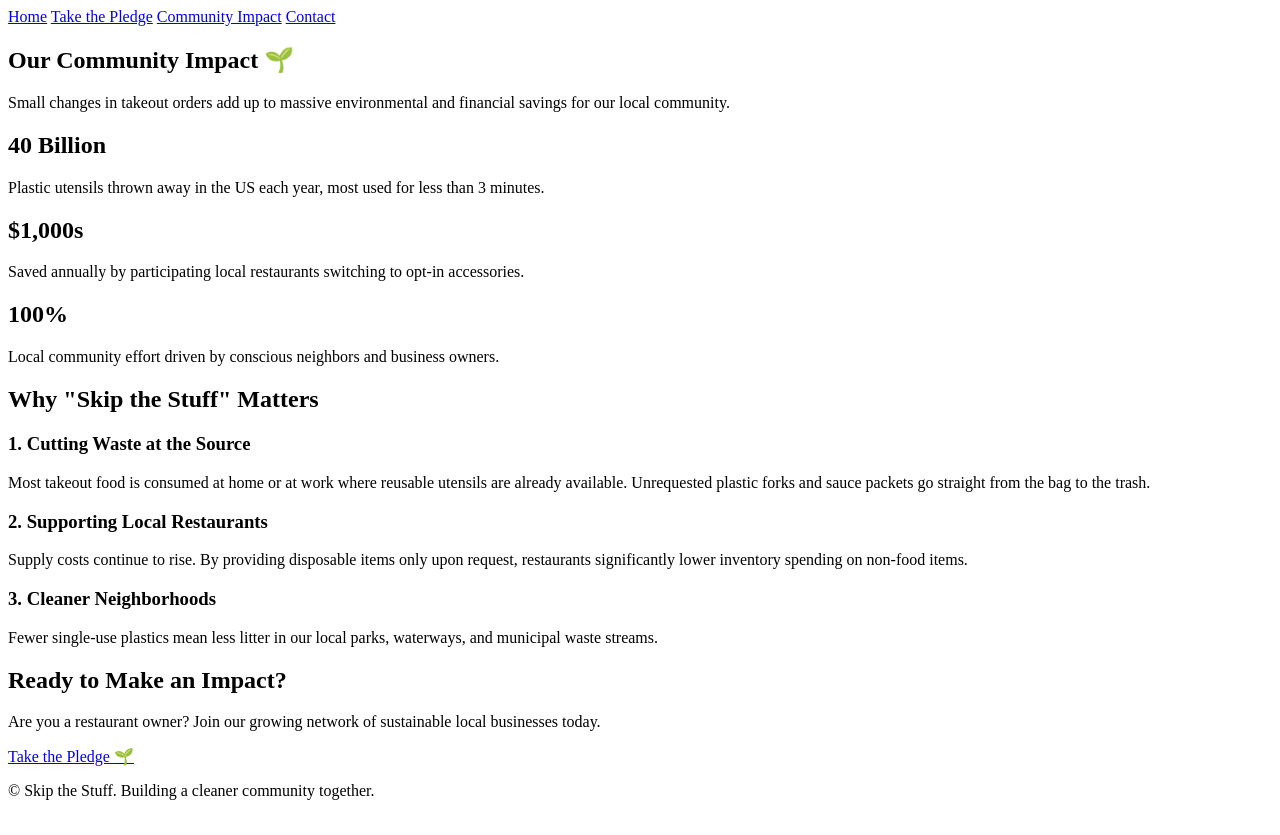
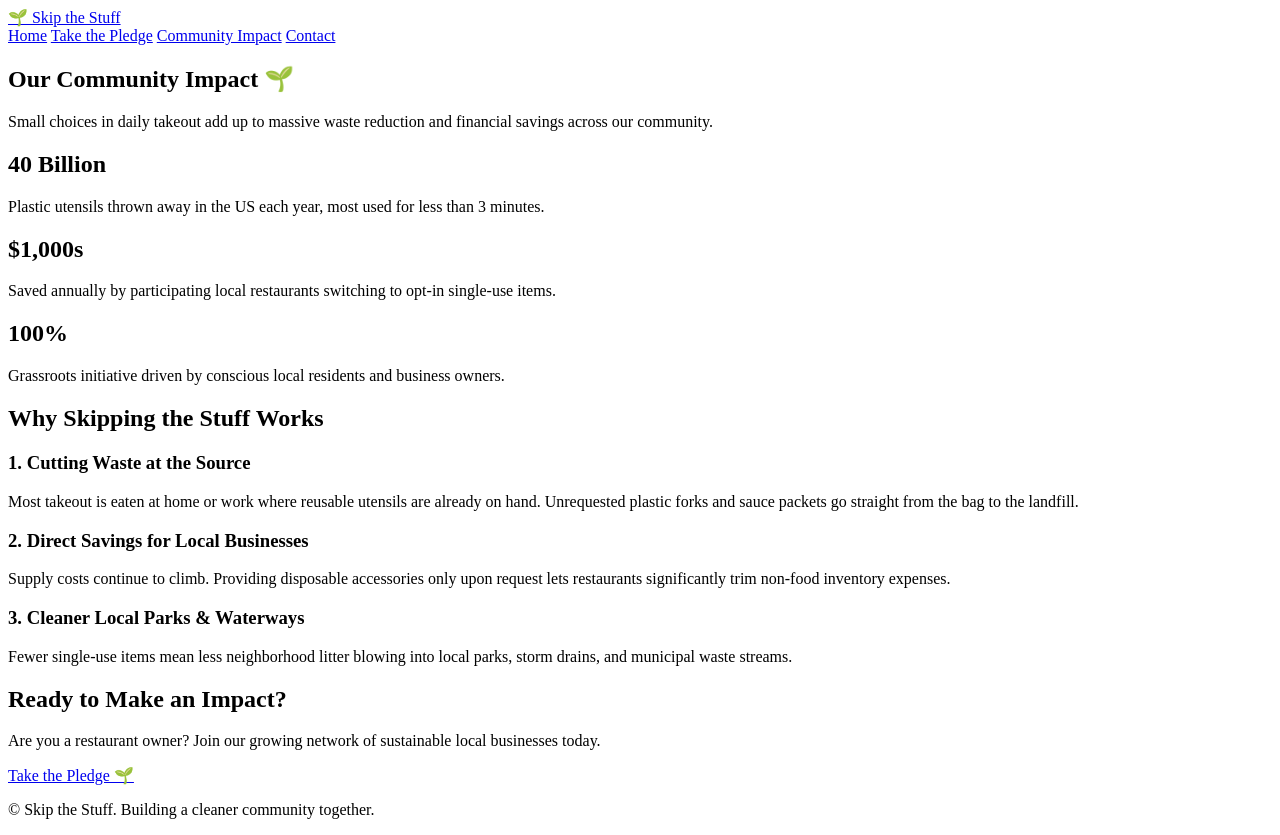
Before and after one commit to skipthestuff/skipthestuff, a plain HTML site: page impact.html in a window 1280 px wide. Drawn offline with Linux system fonts and the light colour scheme.

Commit message:
Refactor impact.html for clarity and structure

```diff
--- a/impact.html
+++ b/impact.html
@@ -4,27 +4,31 @@
   <meta charset="UTF-8">
   <meta name="viewport" content="width=device-width, initial-scale=1.0">
   <title>Community Impact | Skip the Stuff</title>
-  <link rel="stylesheet" href="style.css"> <!-- Replace with your actual CSS filename -->
+  <link rel="stylesheet" href="style.css"> <!-- Replace with your CSS file name if different -->
 </head>
 <body>
 
-  <!-- Header / Navigation -->
+  <!-- Site Header & Navigation -->
   <header>
-    <nav>
-      <a href="index.html">Home</a>
-      <a href="restaurants.html">Take the Pledge</a>
-      <a href="impact.html" class="active">Community Impact</a>
-      <a href="contact.html">Contact</a>
+    <nav class="nav-container">
+      <a href="index.html" class="logo">🌱 Skip the Stuff</a>
+      <div class="nav-links">
+        <a href="index.html">Home</a>
+        <a href="restaurants.html">Take the Pledge</a>
+        <a href="impact.html" class="active">Community Impact</a>
+        <a href="contact.html">Contact</a>
+      </div>
     </nav>
   </header>
 
+  <!-- Page Main Content -->
   <main class="container">
     <section class="hero">
       <h1>Our Community Impact 🌱</h1>
-      <p>Small changes in takeout orders add up to massive environmental and financial savings for our local community.</p>
+      <p>Small choices in daily takeout add up to massive waste reduction and financial savings across our community.</p>
     </section>
 
-    <!-- Impact Stats Grid -->
+    <!-- Key Impact Metrics -->
     <section class="stats-grid">
       <div class="stat-card">
         <h2>40 Billion</h2>
@@ -32,35 +36,35 @@
       </div>
       <div class="stat-card">
         <h2>$1,000s</h2>
-        <p>Saved annually by participating local restaurants switching to opt-in accessories.</p>
+        <p>Saved annually by participating local restaurants switching to opt-in single-use items.</p>
       </div>
       <div class="stat-card">
         <h2>100%</h2>
-        <p>Local community effort driven by conscious neighbors and business owners.</p>
+        <p>Grassroots initiative driven by conscious local residents and business owners.</p>
       </div>
     </section>
 
-    <!-- How It Works Section -->
+    <!-- Core Impact Detail -->
     <section class="impact-details">
-      <h2>Why "Skip the Stuff" Matters</h2>
+      <h2>Why Skipping the Stuff Works</h2>
 
       <div class="impact-item">
         <h3>1. Cutting Waste at the Source</h3>
-        <p>Most takeout food is consumed at home or at work where reusable utensils are already available. Unrequested plastic forks and sauce packets go straight from the bag to the trash.</p>
+        <p>Most takeout is eaten at home or work where reusable utensils are already on hand. Unrequested plastic forks and sauce packets go straight from the bag to the landfill.</p>
       </div>
 
       <div class="impact-item">
-        <h3>2. Supporting Local Restaurants</h3>
-        <p>Supply costs continue to rise. By providing disposable items only upon request, restaurants significantly lower inventory spending on non-food items.</p>
+        <h3>2. Direct Savings for Local Businesses</h3>
+        <p>Supply costs continue to climb. Providing disposable accessories only upon request lets restaurants significantly trim non-food inventory expenses.</p>
       </div>
 
       <div class="impact-item">
-        <h3>3. Cleaner Neighborhoods</h3>
-        <p>Fewer single-use plastics mean less litter in our local parks, waterways, and municipal waste streams.</p>
+        <h3>3. Cleaner Local Parks & Waterways</h3>
+        <p>Fewer single-use items mean less neighborhood litter blowing into local parks, storm drains, and municipal waste streams.</p>
       </div>
     </section>
 
-    <!-- Call to Action Section -->
+    <!-- Call to Action Footer Box -->
     <section class="cta-box">
       <h2>Ready to Make an Impact?</h2>
       <p>Are you a restaurant owner? Join our growing network of sustainable local businesses today.</p>
```
